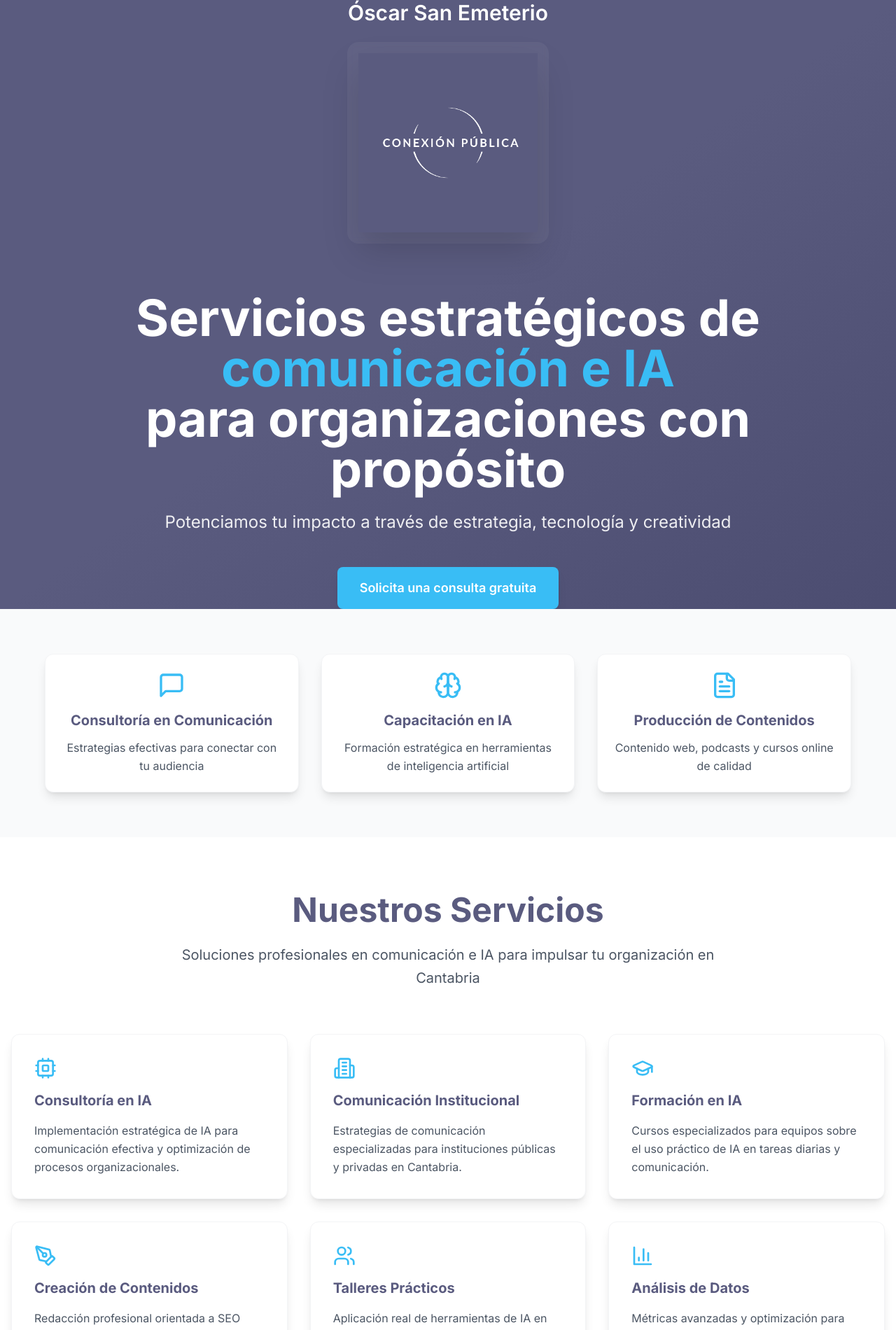
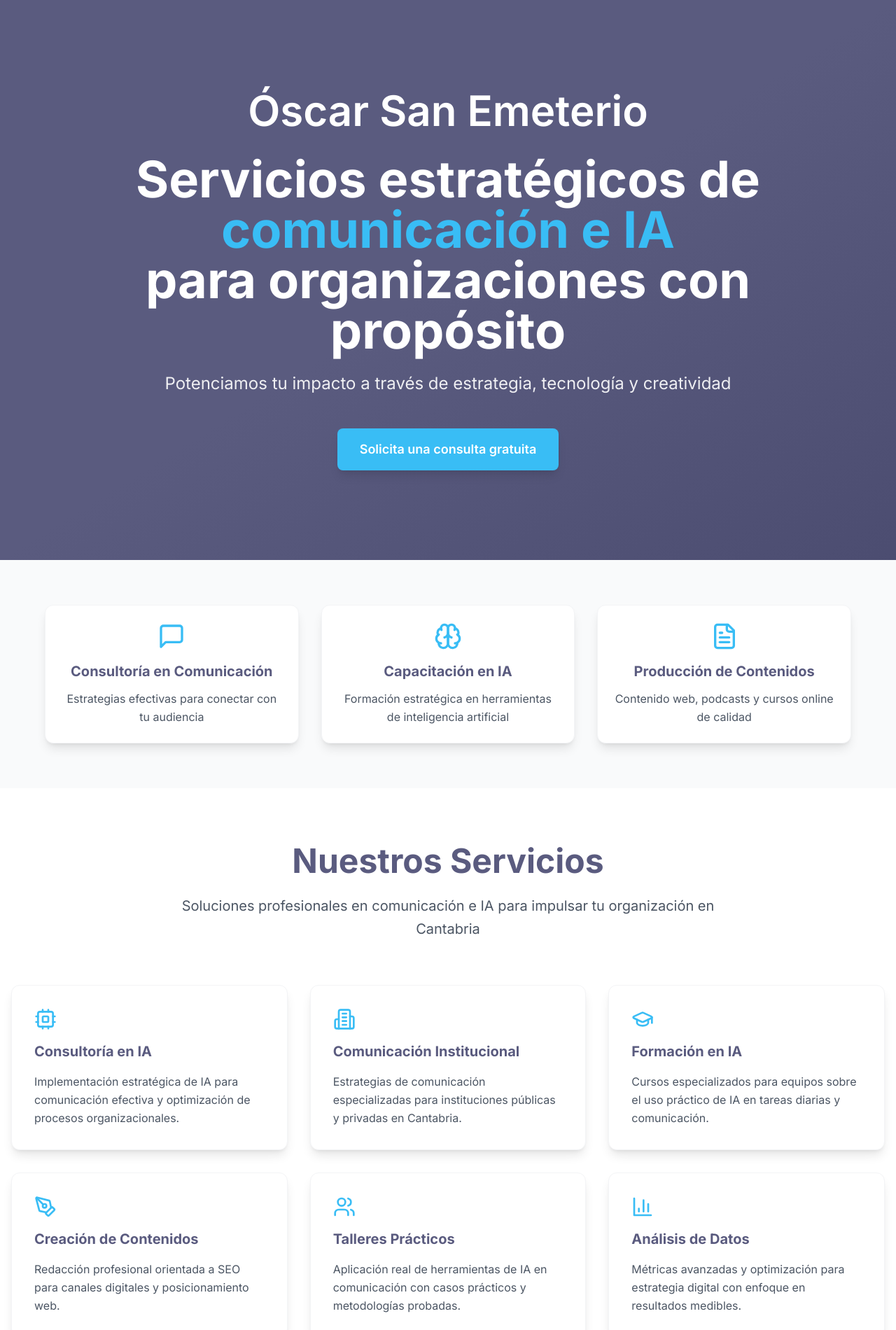
Before and after one commit to osanemeterio/oscarsanemeterio, a React (Vite) app: page / in a window 1280 px wide. Shown: the top 1900 px of the page at 70% size. Built offline with nearby package versions, Linux system fonts and the light colour scheme.

Commit message:
Update App.tsx
Eliminación de enlaces y cambios de aspecto

```diff
--- a/src/App.tsx
+++ b/src/App.tsx
@@ -102,17 +102,11 @@ function App() {
         <div className="max-w-5xl mx-auto text-center text-white relative z-10">
           <div className="fade-in mb-8">
             <div className="text-center mb-6">
-              <h2 className="text-2xl md:text-3xl font-semibold text-white mb-4">
+              <h2 className="text-4xl md:text-6xl font-semibold text-white mb-4">
                 Óscar San Emeterio
               </h2>
             </div>
-            <div className="inline-block p-4 rounded-2xl backdrop-blur-sm bg-white/5 mb-8">
-              <img
-                src="/logo.png"
-                alt="Conexión Pública"
-                className="h-48 md:h-64 mx-auto drop-shadow-2xl"
-              />
-            </div>
+
           </div>
           <h1 className="fade-in text-4xl md:text-6xl lg:text-7xl font-bold mb-6 leading-tight">
             Servicios estratégicos de<br />
@@ -136,7 +130,7 @@ function App() {
         <div className="max-w-6xl mx-auto">
           <div className="grid md:grid-cols-3 gap-8">
             {coreServices.map((service, index) => (
-              <a key={index} href="https://conexionpublica.es/mis-proyectos-actuales/" className="slide-up service-card text-center block cursor-pointer">
+  <div key={index} className="slide-up service-card text-center block">
     <div className="mb-4 flex justify-center">
       {service.icon}
     </div>
@@ -146,7 +140,7 @@ function App() {
     <p className="text-gray-600 leading-relaxed">
       {service.description}
     </p>
-              </a>
+  </div>
 ))}
           </div>
         </div>
@@ -165,11 +159,7 @@ function App() {
           </div>
           <div className="grid md:grid-cols-2 lg:grid-cols-3 gap-8">
             {extendedServices.map((service, index) => (
-              <a
-                key={index}
-                href="https://conexionpublica.es/servicios-profesionales/"
-                className="slide-up extended-service-card block cursor-pointer"
-              >
+  <div key={index} className="slide-up extended-service-card block">
     <div className="mb-4">
       {service.icon}
     </div>
@@ -179,7 +169,7 @@ function App() {
     <p className="text-gray-600 leading-relaxed">
       {service.description}
     </p>
-              </a>
+  </div>
 ))}
           </div>
         </div>
```
Lines whose indentation alone changed are shown as unchanged.
